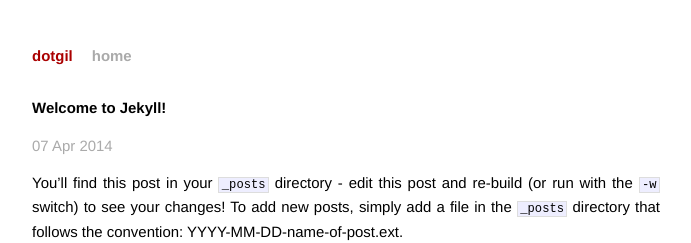
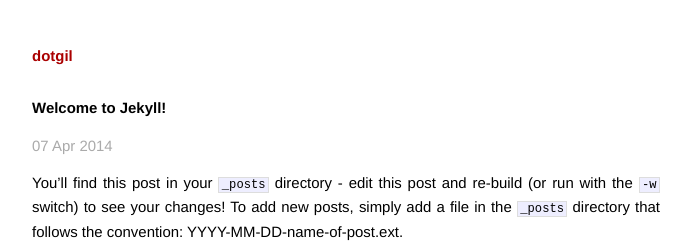
Before and after one commit to cgil/cgil.github.io, a Jekyll site: the page built from _posts/2014-04-07-welcome-to-jekyll.markdown, in a window 1280 px wide. Shown: the top 243 px of the page, without its empty margins (294-985 px from the left). Built offline with Jekyll 4.4.1, drawn with Linux system fonts in a browser that asks for light colours; Markdown is read by kramdown in place of the engine named in the settings.

```diff
--- a/_layouts/default.html
+++ b/_layouts/default.html
@@ -20,7 +20,6 @@
         <div class="site">
           <div class="header">
             <h1 class="title"><a href="/">{{ site.name }}</a></h1>
-            <a class="extra" href="/">home</a>
           </div>
 
           {{ content }}
--- a/index.html
+++ b/index.html
@@ -2,6 +2,8 @@
 layout: default
 title: dotgil
 ---
+
+![logo]({{ site.url }}/images/gil-logo-300x300.png)
 
 <div id="home">
   <h1>Stash</h1>
```
Also changed, not shown: images/gil-logo-300x300.png (added).
